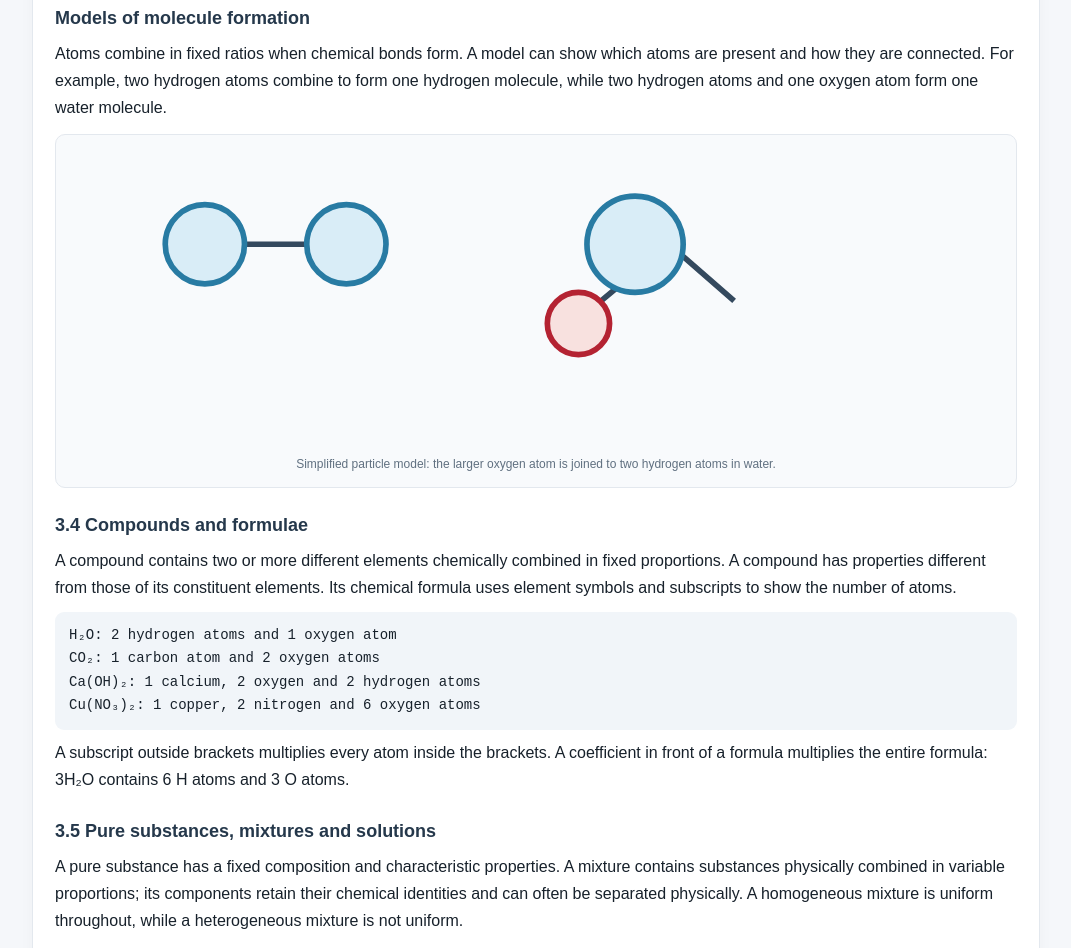
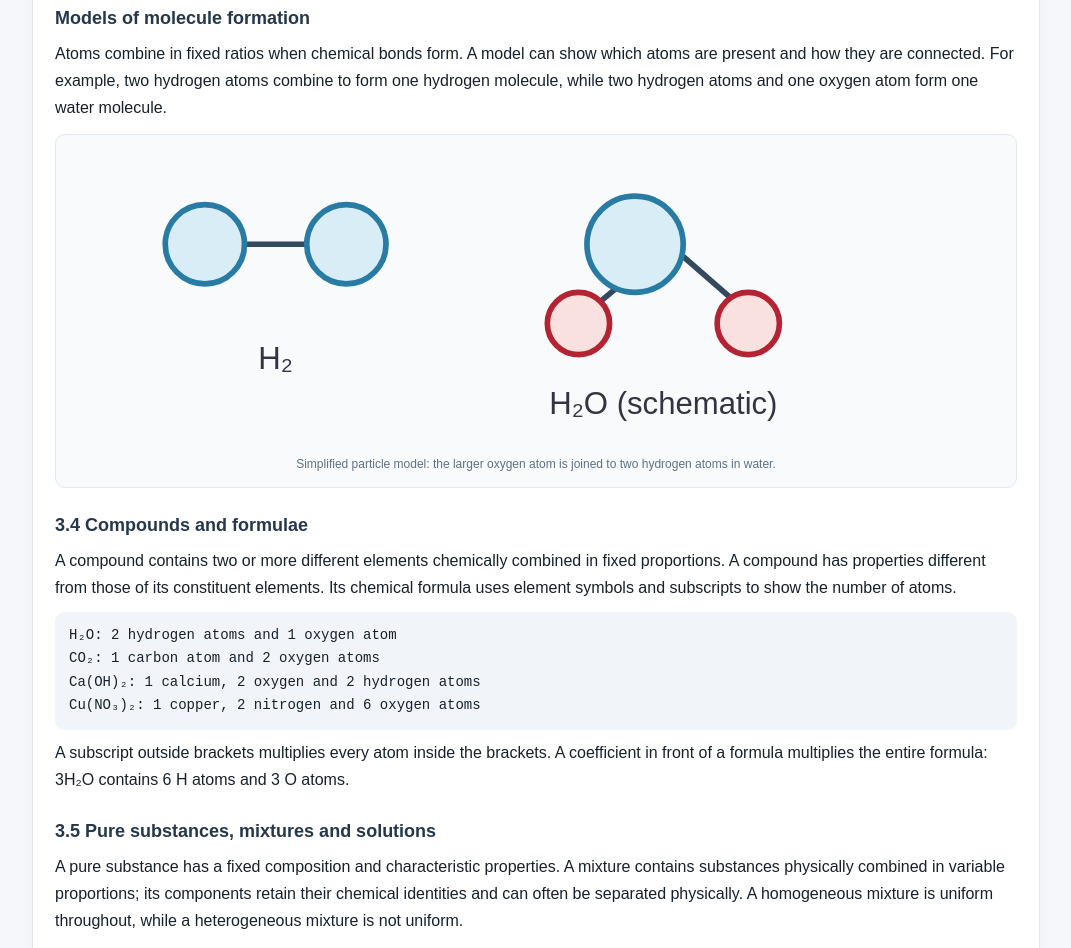
Before and after one commit to malawhub/malawihub, a plain HTML site: page resources/secondary/notes/form-1-chemistry/index.html in a window 1280 px wide. Shown: the part 6622-7570 px from the top of the page, without its empty margins (104-1175 px from the left). Drawn offline with Linux system fonts and the light colour scheme.

Commit message:
Fix molecule diagram SVG markup

```diff
--- a/resources/secondary/notes/form-1-chemistry/index.html
+++ b/resources/secondary/notes/form-1-chemistry/index.html
@@ -32,7 +32,7 @@
 <h3>3.2 Diffusion</h3><p>Diffusion is the net spreading of particles from a region of higher concentration to a region of lower concentration because particles move randomly. It is usually fastest in gases, slower in liquids and extremely slow in solids. The spreading of perfume through a room and potassium manganate(VII) colour through still water are examples.</p>
 <h3>3.3 Elements, symbols and molecules</h3><p>An element is a pure substance made of one type of atom and cannot be decomposed into simpler substances by ordinary chemical methods. A chemical symbol is a short way of writing an element's name. The first letter is capital; a second letter, if present, is lowercase.</p>
 <table><tr><th>Element</th><th>Symbol</th><th>Element</th><th>Symbol</th></tr><tr><td>Hydrogen</td><td>H</td><td>Sodium</td><td>Na</td></tr><tr><td>Carbon</td><td>C</td><td>Potassium</td><td>K</td></tr><tr><td>Oxygen</td><td>O</td><td>Iron</td><td>Fe</td></tr><tr><td>Nitrogen</td><td>N</td><td>Copper</td><td>Cu</td></tr><tr><td>Chlorine</td><td>Cl</td><td>Silver</td><td>Ag</td></tr><tr><td>Calcium</td><td>Ca</td><td>Gold</td><td>Au</td></tr></table>
-<p>A molecule is a group of atoms chemically bonded together. Monoatomic particles contain one atom (for example He), diatomic molecules contain two atoms (H₂, O₂, N₂, Cl₂) and polyatomic molecules contain more than two atoms (H₂O, CO₂, P₄, S₈).</p><h3>Models of molecule formation</h3><p>Atoms combine in fixed ratios when chemical bonds form. A model can show which atoms are present and how they are connected. For example, two hydrogen atoms combine to form one hydrogen molecule, while two hydrogen atoms and one oxygen atom form one water molecule.</p><div class="diagram"><svg viewBox="0 0 330 105" role="img" aria-label="Simple particle models for hydrogen and water molecules"><g stroke="#34495e" stroke-width="2"><path d="M54 34H92M212 34L235 54M212 34L188 54"/></g><g fill="#d9edf7" stroke="#287ba3" stroke-width="2"><circle cx="48" cy="34" r="14"/><circle cx="98" cy="34" r="14"/><circle cx="200" cy="34" r="17"/></g><g fill="#f8e1df" stroke="#b42332" stroke-width="2"><circle cx="180" cy="62" r="11"/><circle cx="240" cy="62" r="11/></g><g fill="#334" font-size="11" text-anchor="middle"><text x="73" y="78">H₂</text><text x="210" y="94">H₂O (schematic)</text></g></svg><div class="caption">Simplified particle model: the larger oxygen atom is joined to two hydrogen atoms in water.</div></div>
+<p>A molecule is a group of atoms chemically bonded together. Monoatomic particles contain one atom (for example He), diatomic molecules contain two atoms (H₂, O₂, N₂, Cl₂) and polyatomic molecules contain more than two atoms (H₂O, CO₂, P₄, S₈).</p><h3>Models of molecule formation</h3><p>Atoms combine in fixed ratios when chemical bonds form. A model can show which atoms are present and how they are connected. For example, two hydrogen atoms combine to form one hydrogen molecule, while two hydrogen atoms and one oxygen atom form one water molecule.</p><div class="diagram"><svg viewBox="0 0 330 105" role="img" aria-label="Simple particle models for hydrogen and water molecules"><g stroke="#34495e" stroke-width="2"><path d="M54 34H92M212 34L235 54M212 34L188 54"/></g><g fill="#d9edf7" stroke="#287ba3" stroke-width="2"><circle cx="48" cy="34" r="14"/><circle cx="98" cy="34" r="14"/><circle cx="200" cy="34" r="17"/></g><g fill="#f8e1df" stroke="#b42332" stroke-width="2"><circle cx="180" cy="62" r="11"/><circle cx="240" cy="62" r="11"/></g><g fill="#334" font-size="11" text-anchor="middle"><text x="73" y="78">H₂</text><text x="210" y="94">H₂O (schematic)</text></g></svg><div class="caption">Simplified particle model: the larger oxygen atom is joined to two hydrogen atoms in water.</div></div>
 <h3>3.4 Compounds and formulae</h3><p>A compound contains two or more different elements chemically combined in fixed proportions. A compound has properties different from those of its constituent elements. Its chemical formula uses element symbols and subscripts to show the number of atoms.</p><div class="formula">H₂O: 2 hydrogen atoms and 1 oxygen atom<br>CO₂: 1 carbon atom and 2 oxygen atoms<br>Ca(OH)₂: 1 calcium, 2 oxygen and 2 hydrogen atoms<br>Cu(NO₃)₂: 1 copper, 2 nitrogen and 6 oxygen atoms</div>
 <p>A subscript outside brackets multiplies every atom inside the brackets. A coefficient in front of a formula multiplies the entire formula: 3H₂O contains 6 H atoms and 3 O atoms.</p>
 <h3>3.5 Pure substances, mixtures and solutions</h3><p>A pure substance has a fixed composition and characteristic properties. A mixture contains substances physically combined in variable proportions; its components retain their chemical identities and can often be separated physically. A homogeneous mixture is uniform throughout, while a heterogeneous mixture is not uniform.</p><p>A solution contains a solute dissolved in a solvent. An aqueous solution uses water as the solvent; a non-aqueous solution uses another solvent. Solutions can be solid-in-solid (alloys), liquid-in-liquid, solid-in-liquid or gas-in-liquid. An unsaturated solution can dissolve more solute at a given temperature; a saturated solution contains the maximum amount that can dissolve under those conditions.</p>
```
